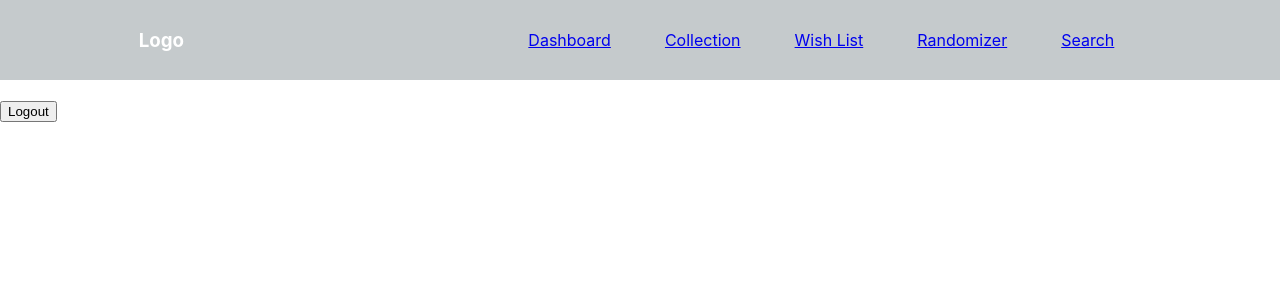
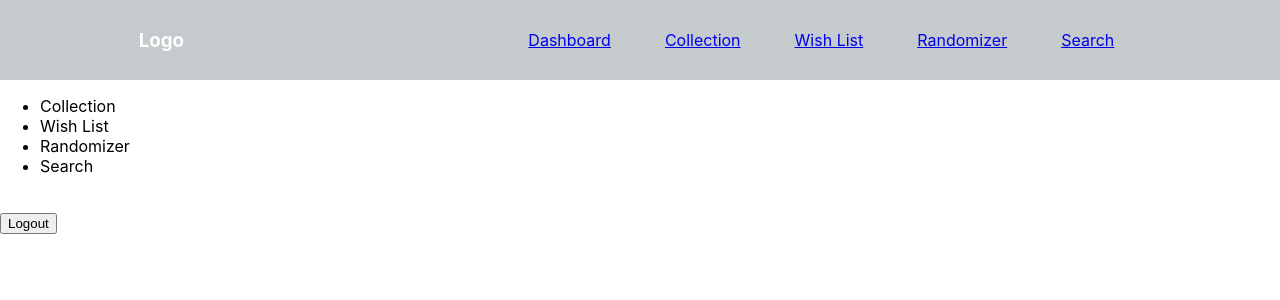
Before and after one commit to debersole81/audiophile, a React (Create React App) app: page /dashboard in a window 1280 px wide. Shown: the top 300 px of the page. Built offline with nearby package versions, Linux system fonts and the light colour scheme.

Commit message:
Added list elements for each component within the return statement

```diff
--- a/src/components/Dashboard.js
+++ b/src/components/Dashboard.js
@@ -18,6 +18,12 @@ function Dashboard (props) {
     return(
         <div>
             <Nav />
+            <ul>
+                <li>Collection</li>
+                <li>Wish List</li>
+                <li>Randomizer</li>
+                <li>Search</li>
+            </ul>
             <Switch>
                 <Route exact path="/dashboard/collection" component={Collection} />
                 <Route exact path="/dashboard/wishlist" component={WishList} />
```
